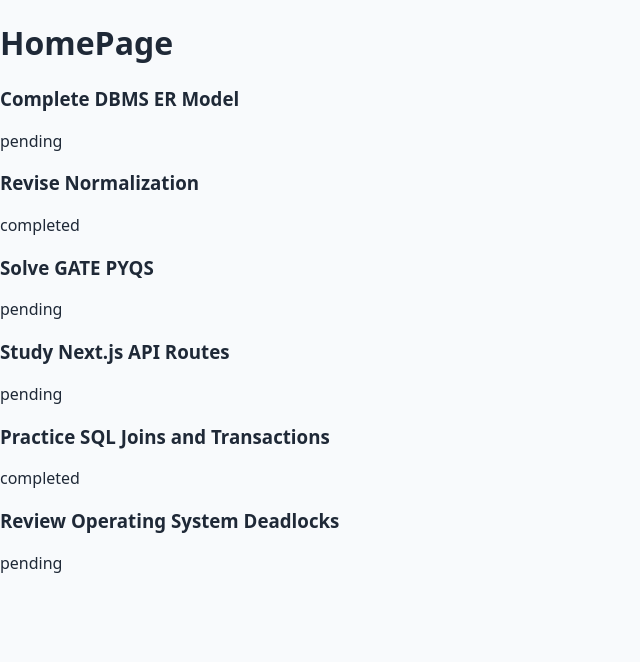
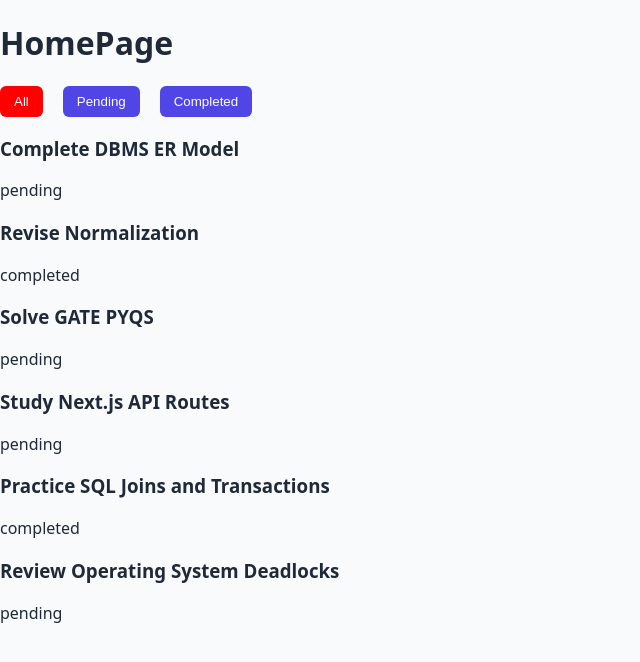
Before and after one commit to dvlpFDSkmr/NextJS_mastery_lab, a Next.js app in the folder study-resource-tracker/: page / in a window 1280 px wide. Shown: the top 662 px of the page, without its empty margins (0-640 px from the left). Built offline with nearby package versions, Linux system fonts and the light colour scheme.

Commit message:
Add TaskFilter component and implement task filtering functionality

```diff
--- /dev/null
+++ b/study-resource-tracker/src/components/TaskFilter.tsx
@@ -0,0 +1,22 @@
+import type { FilterType } from "../types/type";
+
+type TaskFilterProps = {
+  filter: FilterType;
+  onFilterChange: (filter: FilterType) => void;
+};
+
+export function TaskFilter({ filter, onFilterChange }: TaskFilterProps) {
+  return (
+    <div style={{ display: "flex", flexDirection: "row", gap: "20px" }}>
+      <button className={filter === 'All'? "active" : ""} type="button" onClick={() => onFilterChange("All")}>
+        All
+      </button>
+      <button className={filter === 'Pending'? "active" : ""} type="button" onClick={() => onFilterChange("Pending")}>
+        Pending
+      </button>
+      <button className={filter === 'Completed'? "active" : ""} type="button" onClick={() => onFilterChange("Completed")}>
+        Completed
+      </button>
+    </div>
+  );
+}
--- a/study-resource-tracker/src/pages/index.tsx
+++ b/study-resource-tracker/src/pages/index.tsx
@@ -1,6 +1,7 @@
-import { getTasks, type Task } from "../types/type";
-
+import { TaskFilter } from "@/components/TaskFilter";
+import { getTasks, type Task, type FilterType } from "../types/type";
 import type { GetServerSideProps, InferGetServerSidePropsType } from "next";
+import { useState } from "react";
 
 type TaskProp = {
   tasks: Task[];
@@ -13,13 +14,24 @@ export const getServerSideProps: GetServerSideProps<TaskProp> = async () => {
 };
 
 export default function Home({ tasks }: InferGetServerSidePropsType<typeof getServerSideProps>) {
+  const [filter, setFilter] = useState<FilterType>("All");
+
+  const FilterTasks: Task[] = tasks.filter((task) => {
+    const TaskFilter: boolean =
+      filter === "All" || (filter === "Completed" && task.completed) || (filter === "Pending" && !task.completed);
+
+    return TaskFilter;
+  });
+
   return (
     <div>
       <h1>HomePage</h1>
+      <TaskFilter filter={filter} onFilterChange={setFilter} />
+      <div>
         {tasks.length === 0 ? (
           <h1>Nothing Here....</h1>
         ) : (
-        tasks.map((task) => (
+          FilterTasks.map((task) => (
             <div key={task.id}>
               <h3>{task.title}</h3>
               <p>{task.completed ? "completed" : "pending"}</p>
@@ -27,5 +39,6 @@ export default function Home({ tasks }: InferGetServerSidePropsType<typeof getSe
           ))
         )}
       </div>
+    </div>
   );
 }
--- a/study-resource-tracker/src/styles/globals.css
+++ b/study-resource-tracker/src/styles/globals.css
@@ -93,3 +93,8 @@ select {
 .muted {
   color: #64748b;
 }
+
+.active {
+  background-color: red;
+  color: white;
+}
--- a/study-resource-tracker/src/types/type.ts
+++ b/study-resource-tracker/src/types/type.ts
@@ -3,6 +3,8 @@ export type Task = {
   title: string;
   completed: boolean;
 };
+
+export type FilterType = "All" | "Pending" | "Completed"
 
 const tasks: Task[] = [
   { id: 1, title: "Complete DBMS ER Model", completed: false },
```
Lines whose indentation alone changed are shown as unchanged.
